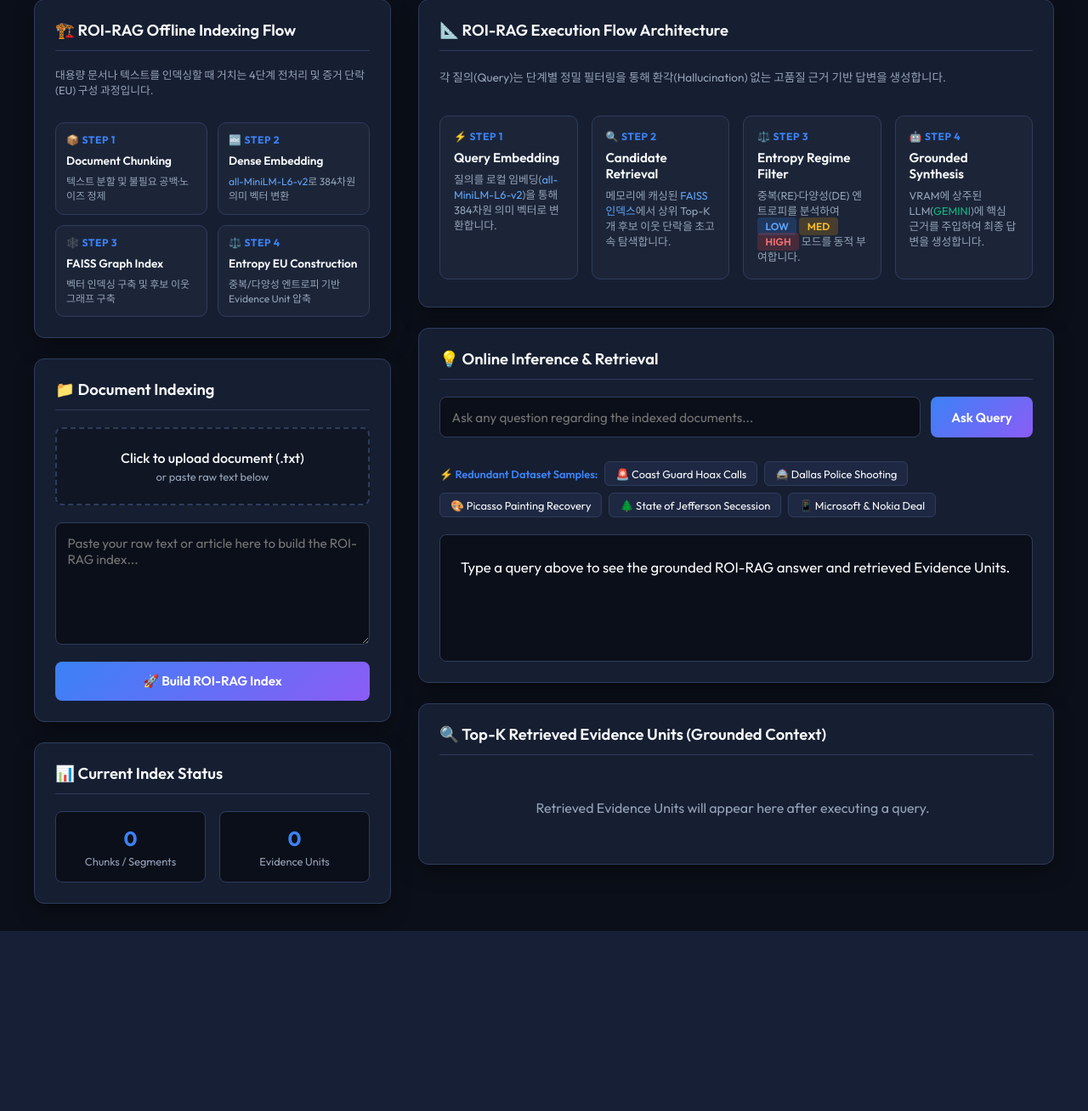
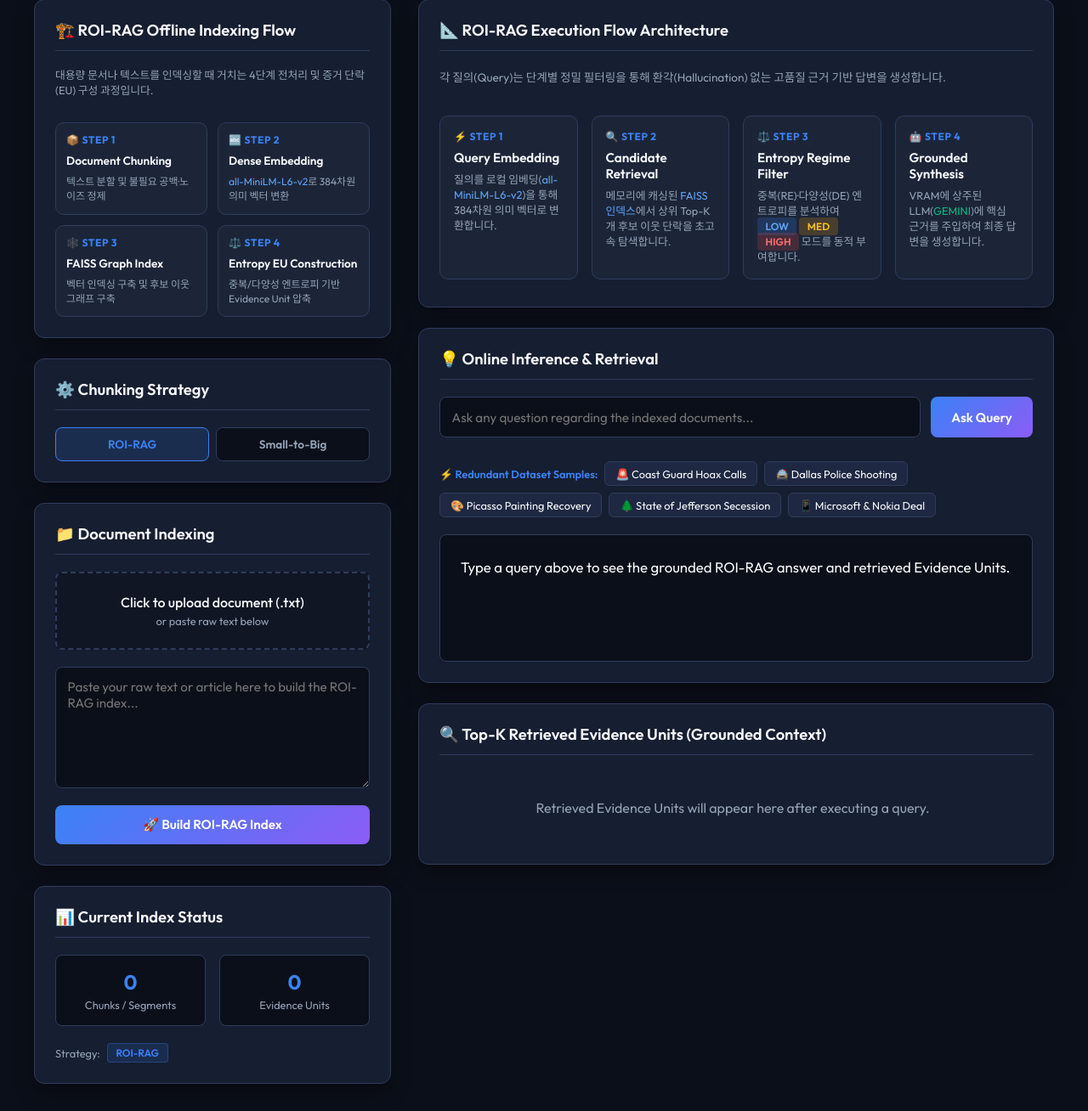
Before and after one commit to shinsh5/project-studio-rag, a FastAPI app: page / in a window 1280 px wide. Shown: the part 102-1410 px from the top of the page at 85% size. Before the commit the page ends 1198 px from the top, so only its background shows below. Run offline with FastAPI, Linux system fonts and the light colour scheme; data that the repository does not hold is empty.

Commit message:
Feat: Add Chunking Strategy UI for ROI-RAG and Small-to-Big toggle
- app/main.py: BuildIndexRequest에 STB 파라미터 추가,
  _apply_chunking_config() 헬퍼로 config 동적 반영,
  /api/build-index, /api/upload-file, /api/current-index 응답에
  chunking_strategy 포함
- index.html: Chunking Strategy 카드 추가 (ROI-RAG / Small-to-Big 토글),
  STB 선택 시 Leaf Size, Overlap, Leaves/Parent, AutoMerge Threshold
  파라미터 입력 필드 표시, Current Index Status에 전략 배지 추가

```diff
--- a/app/main.py
+++ b/app/main.py
@@ -36,6 +36,11 @@ class QueryRequest(BaseModel):
 
 class BuildIndexRequest(BaseModel):
     text: str
+    chunking_strategy: str = "roi_rag"
+    stb_leaf_size: int = 80
+    stb_leaf_overlap: int = 20
+    stb_leaves_per_parent: int = 3
+    automerge_threshold: float = 0.0
 
 # Endpoints
 @app.get("/", response_class=HTMLResponse)
@@ -57,6 +62,7 @@ def get_current_index():
             "status": "success",
             "segments_count": len(index_data.get("segments", [])),
             "eus_count": len(index_data.get("evidence_units", [])),
+            "chunking_strategy": index_data.get("chunking_strategy", "roi_rag"),
             "evidence_units": index_data.get("evidence_units", []),
             "segments": index_data.get("segments", [])
         }
@@ -65,9 +71,17 @@ def get_current_index():
             "status": "empty",
             "segments_count": 0,
             "eus_count": 0,
+            "chunking_strategy": "roi_rag",
             "evidence_units": [],
             "segments": []
         }
+
+def _apply_chunking_config(request: BuildIndexRequest):
+    config.CHUNKING_STRATEGY = request.chunking_strategy
+    config.STB_LEAF_SIZE = request.stb_leaf_size
+    config.STB_LEAF_OVERLAP = request.stb_leaf_overlap
+    config.STB_LEAVES_PER_PARENT = request.stb_leaves_per_parent
+    config.AUTOMERGE_THRESHOLD = request.automerge_threshold
 
 @app.post("/api/build-index")
 def build_index(request: BuildIndexRequest):
@@ -75,6 +89,7 @@ def build_index(request: BuildIndexRequest):
         raise HTTPException(status_code=400, detail="Text input cannot be empty.")
 
     try:
+        _apply_chunking_config(request)
         index_data = build_roi_rag_index(request.text)
         global roi_pipeline
         roi_pipeline = get_roi_rag_pipeline()
@@ -83,6 +98,7 @@ def build_index(request: BuildIndexRequest):
             "status": "success",
             "segments_count": len(index_data.get("segments", [])),
             "eus_count": len(index_data.get("evidence_units", [])),
+            "chunking_strategy": request.chunking_strategy,
             "evidence_units": index_data.get("evidence_units", [])
         }
     except Exception as e:
@@ -91,11 +107,27 @@ def build_index(request: BuildIndexRequest):
         raise HTTPException(status_code=500, detail=str(e))
 
 @app.post("/api/upload-file")
-def upload_file(file: UploadFile = File(...)):
+def upload_file(
+    file: UploadFile = File(...),
+    chunking_strategy: str = "roi_rag",
+    stb_leaf_size: int = 80,
+    stb_leaf_overlap: int = 20,
+    stb_leaves_per_parent: int = 3,
+    automerge_threshold: float = 0.0,
+):
     try:
         content = file.file.read()
         text = content.decode("utf-8")
 
+        req = BuildIndexRequest(
+            text=text,
+            chunking_strategy=chunking_strategy,
+            stb_leaf_size=stb_leaf_size,
+            stb_leaf_overlap=stb_leaf_overlap,
+            stb_leaves_per_parent=stb_leaves_per_parent,
+            automerge_threshold=automerge_threshold,
+        )
+        _apply_chunking_config(req)
         index_data = build_roi_rag_index(text)
         global roi_pipeline
         roi_pipeline = get_roi_rag_pipeline()
@@ -105,6 +137,7 @@ def upload_file(file: UploadFile = File(...)):
             "filename": file.filename,
             "segments_count": len(index_data.get("segments", [])),
             "eus_count": len(index_data.get("evidence_units", [])),
+            "chunking_strategy": chunking_strategy,
             "evidence_units": index_data.get("evidence_units", [])
         }
     except UnicodeDecodeError:
--- a/app/templates/index.html
+++ b/app/templates/index.html
@@ -444,6 +444,85 @@
             margin-top: 0.5rem;
         }
 
+        /* Chunking Strategy Toggle */
+        .strategy-toggle {
+            display: flex;
+            gap: 0.5rem;
+        }
+
+        .strategy-btn {
+            flex: 1;
+            padding: 0.6rem 0.75rem;
+            border-radius: 8px;
+            border: 1px solid var(--border-color);
+            background: var(--bg-color);
+            color: var(--text-secondary);
+            font-size: 0.85rem;
+            font-weight: 600;
+            cursor: pointer;
+            transition: all 0.2s ease;
+            text-align: center;
+        }
+
+        .strategy-btn.active {
+            background: rgba(59, 130, 246, 0.15);
+            border-color: var(--primary-color);
+            color: var(--primary-color);
+        }
+
+        .stb-options {
+            display: flex;
+            flex-direction: column;
+            gap: 0.6rem;
+            padding: 0.85rem;
+            background: var(--bg-color);
+            border: 1px solid var(--border-color);
+            border-radius: 8px;
+        }
+
+        .stb-options.hidden { display: none; }
+
+        .param-row {
+            display: flex;
+            align-items: center;
+            justify-content: space-between;
+            gap: 0.5rem;
+        }
+
+        .param-label {
+            font-size: 0.8rem;
+            color: var(--text-secondary);
+            flex: 1;
+        }
+
+        .param-input {
+            width: 72px;
+            padding: 0.35rem 0.5rem;
+            background: var(--surface-color);
+            border: 1px solid var(--border-color);
+            border-radius: 6px;
+            color: var(--text-primary);
+            font-size: 0.85rem;
+            text-align: right;
+            resize: none;
+        }
+
+        .param-input:focus {
+            outline: none;
+            border-color: var(--primary-color);
+        }
+
+        .strategy-badge {
+            display: inline-block;
+            padding: 0.2rem 0.6rem;
+            border-radius: 4px;
+            font-size: 0.75rem;
+            font-weight: 600;
+            background: rgba(59, 130, 246, 0.15);
+            color: var(--primary-color);
+            border: 1px solid rgba(59, 130, 246, 0.3);
+        }
+
         /* Scrollbar styling */
         ::-webkit-scrollbar { width: 6px; }
         ::-webkit-scrollbar-track { background: var(--bg-color); }
@@ -495,6 +574,32 @@
             </div>
 
             <div class="card">
+                <div class="card-title">⚙️ Chunking Strategy</div>
+                <div class="strategy-toggle">
+                    <button class="strategy-btn active" id="btnRoiRag" onclick="setStrategy('roi_rag')">ROI-RAG</button>
+                    <button class="strategy-btn" id="btnStb" onclick="setStrategy('small_to_big')">Small-to-Big</button>
+                </div>
+                <div class="stb-options hidden" id="stbOptions">
+                    <div class="param-row">
+                        <span class="param-label">Leaf Size (words)</span>
+                        <input class="param-input" type="number" id="stbLeafSize" value="80" min="10" max="500">
+                    </div>
+                    <div class="param-row">
+                        <span class="param-label">Leaf Overlap (words)</span>
+                        <input class="param-input" type="number" id="stbLeafOverlap" value="20" min="0" max="200">
+                    </div>
+                    <div class="param-row">
+                        <span class="param-label">Leaves per Parent</span>
+                        <input class="param-input" type="number" id="stbLeavesPerParent" value="3" min="1" max="10">
+                    </div>
+                    <div class="param-row">
+                        <span class="param-label">AutoMerge Threshold</span>
+                        <input class="param-input" type="number" id="stbAutoMerge" value="0.0" min="0" max="1" step="0.1">
+                    </div>
+                </div>
+            </div>
+
+            <div class="card">
                 <div class="card-title">📁 Document Indexing</div>
                 <div class="upload-zone" onclick="document.getElementById('fileInput').click()">
                     <p style="font-weight: 500; margin-bottom: 0.25rem;">Click to upload document (.txt)</p>
@@ -532,6 +637,9 @@
                         <div class="stat-value" id="statEUs">0</div>
                         <div class="stat-label">Evidence Units</div>
                     </div>
+                </div>
+                <div style="display: flex; align-items: center; gap: 0.5rem; font-size: 0.8rem; color: var(--text-secondary);">
+                    Strategy: <span class="strategy-badge" id="statStrategy">—</span>
                 </div>
             </div>
         </div>
@@ -637,6 +745,25 @@
             }
         }
 
+        let currentStrategy = 'roi_rag';
+
+        function setStrategy(strategy) {
+            currentStrategy = strategy;
+            document.getElementById('btnRoiRag').className = 'strategy-btn' + (strategy === 'roi_rag' ? ' active' : '');
+            document.getElementById('btnStb').className = 'strategy-btn' + (strategy === 'small_to_big' ? ' active' : '');
+            document.getElementById('stbOptions').className = 'stb-options' + (strategy === 'small_to_big' ? '' : ' hidden');
+        }
+
+        function getStbParams() {
+            return {
+                chunking_strategy: currentStrategy,
+                stb_leaf_size: parseInt(document.getElementById('stbLeafSize').value) || 80,
+                stb_leaf_overlap: parseInt(document.getElementById('stbLeafOverlap').value) || 20,
+                stb_leaves_per_parent: parseInt(document.getElementById('stbLeavesPerParent').value) || 3,
+                automerge_threshold: parseFloat(document.getElementById('stbAutoMerge').value) || 0.0,
+            };
+        }
+
         // Load current index status on page start
         window.addEventListener('DOMContentLoaded', fetchCurrentIndex);
 
@@ -646,6 +773,8 @@
                 const data = await parseJsonResponse(res);
                 document.getElementById('statSegments').innerText = data.segments_count || 0;
                 document.getElementById('statEUs').innerText = data.eus_count || 0;
+                const strategy = data.chunking_strategy || 'roi_rag';
+                document.getElementById('statStrategy').innerText = strategy === 'small_to_big' ? 'Small-to-Big' : 'ROI-RAG';
             } catch (e) {
                 console.error("Failed to fetch current index:", e);
             }
@@ -736,11 +865,14 @@
             startIndexingStepper();
 
             try {
+                const params = getStbParams();
+                Object.entries(params).forEach(([k, v]) => formData.append(k, v));
                 const res = await fetch('/api/upload-file', { method: 'POST', headers: TUNNEL_HEADERS, body: formData });
                 const data = await parseJsonResponse(res);
                 if (data.status === "success") {
                     document.getElementById('statSegments').innerText = data.segments_count;
                     document.getElementById('statEUs').innerText = data.eus_count;
+                    document.getElementById('statStrategy').innerText = (data.chunking_strategy === 'small_to_big') ? 'Small-to-Big' : 'ROI-RAG';
                     completeIndexingStepper(data);
                     alert(`Successfully indexed file '${file.name}' with ${data.eus_count} Evidence Units!`);
                 } else {
@@ -773,12 +905,13 @@
                 const res = await fetch('/api/build-index', {
                     method: 'POST',
                     headers: { ...TUNNEL_HEADERS, 'Content-Type': 'application/json' },
-                    body: JSON.stringify({ text })
+                    body: JSON.stringify({ text, ...getStbParams() })
                 });
                 const data = await parseJsonResponse(res);
                 if (data.status === "success") {
                     document.getElementById('statSegments').innerText = data.segments_count;
                     document.getElementById('statEUs').innerText = data.eus_count;
+                    document.getElementById('statStrategy').innerText = (data.chunking_strategy === 'small_to_big') ? 'Small-to-Big' : 'ROI-RAG';
                     document.getElementById('textInput').value = "";
                     completeIndexingStepper(data);
                     alert(`Index built successfully! Created ${data.eus_count} Evidence Units.`);
```
